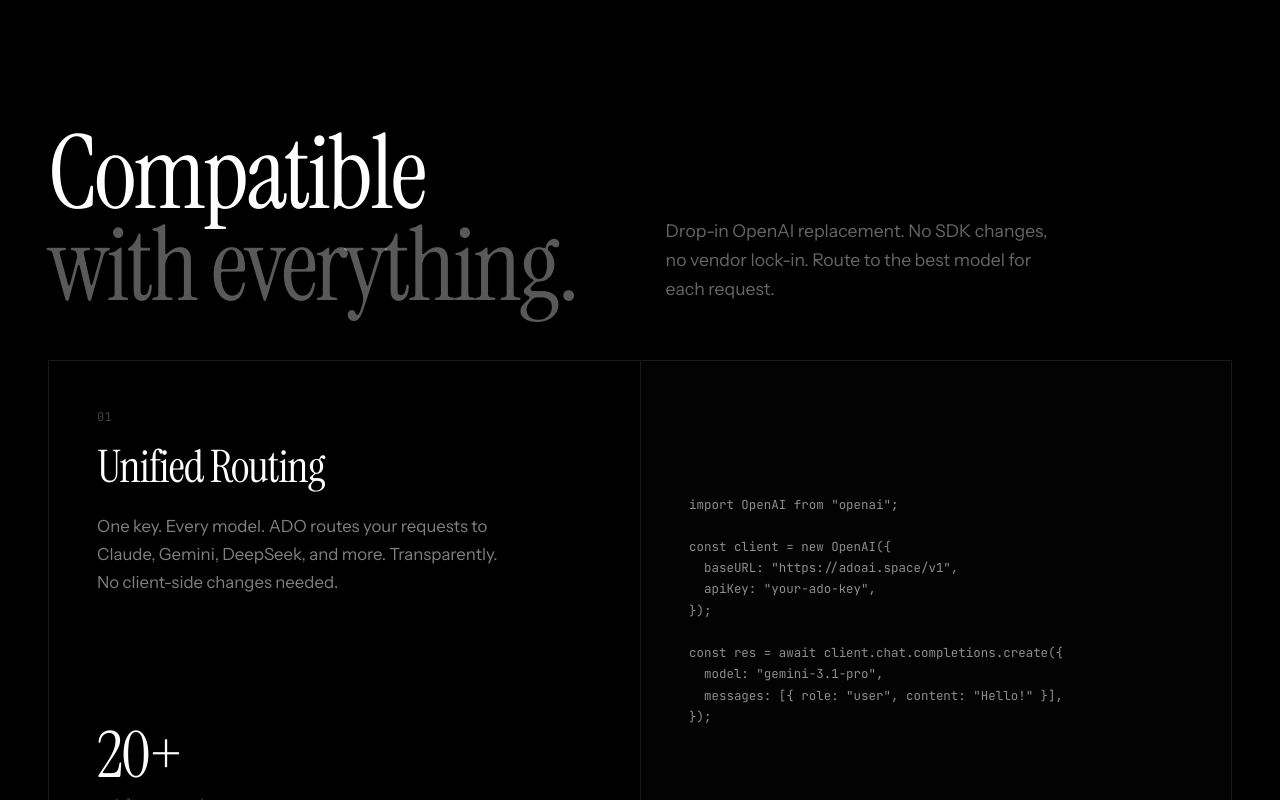
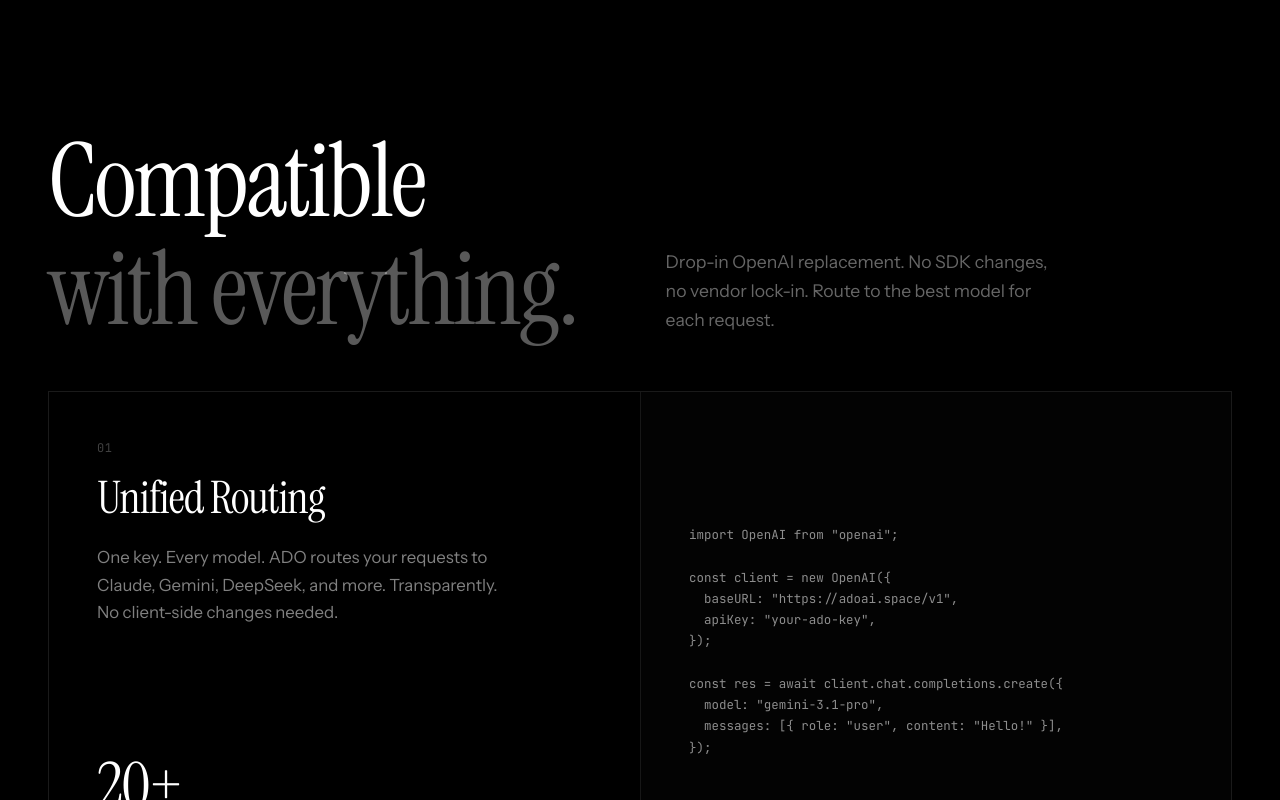
Before and after one commit to doneternity/ado, a React (Vite) app in the folder frontend/: page / in a window 1280 px wide. Shown: the part 800-1600 px from the top of the page. Built offline with nearby package versions, Linux system fonts and the light colour scheme; no server answers.

Commit message:
fix landing headline line-height so descenders don't overlap next line

```diff
--- a/frontend/src/pages/Landing.module.scss
+++ b/frontend/src/pages/Landing.module.scss
@@ -36,7 +36,7 @@
   font-size: clamp(3.5rem, 8vw, 8rem);
   font-weight: 400;
   letter-spacing: -.025em;
-  line-height: .9;
+  line-height: 1.05; // clears descenders ("app.") from the line below
   color: #ffffff;
 }
 
```
